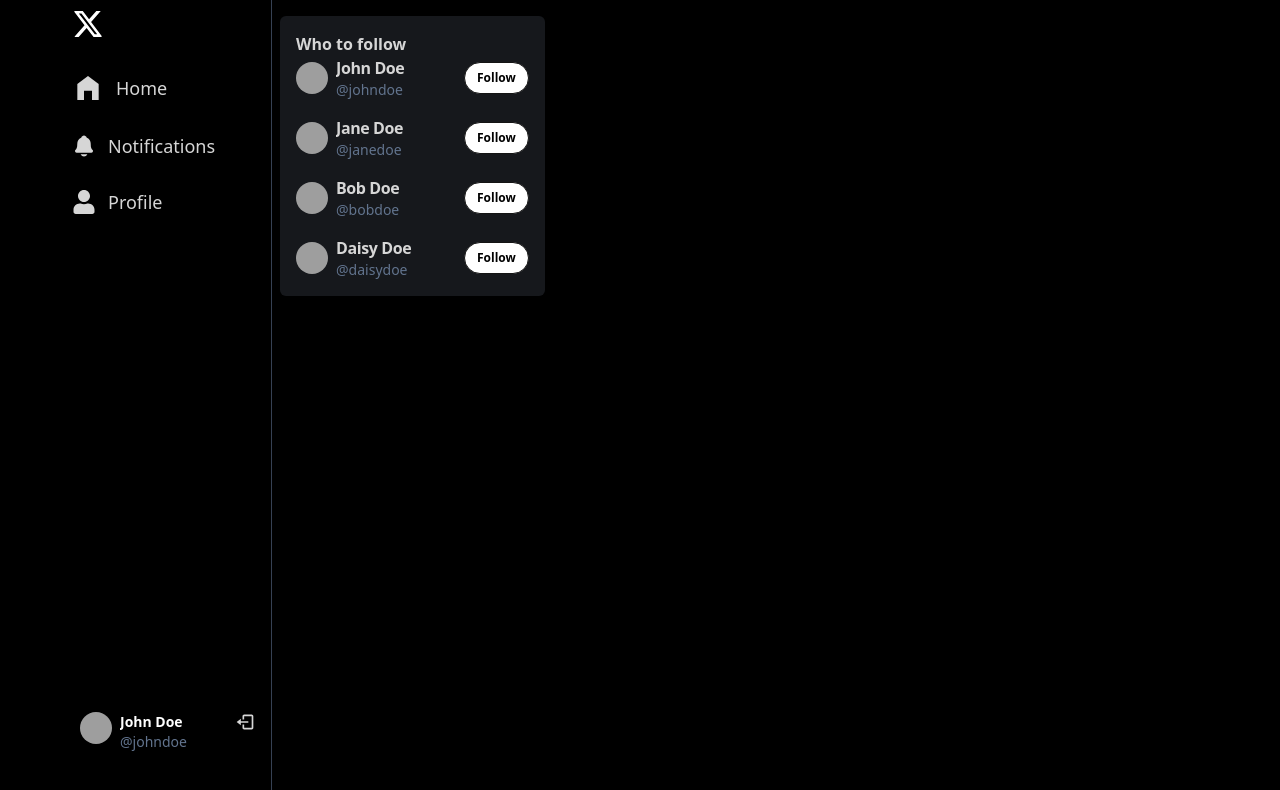
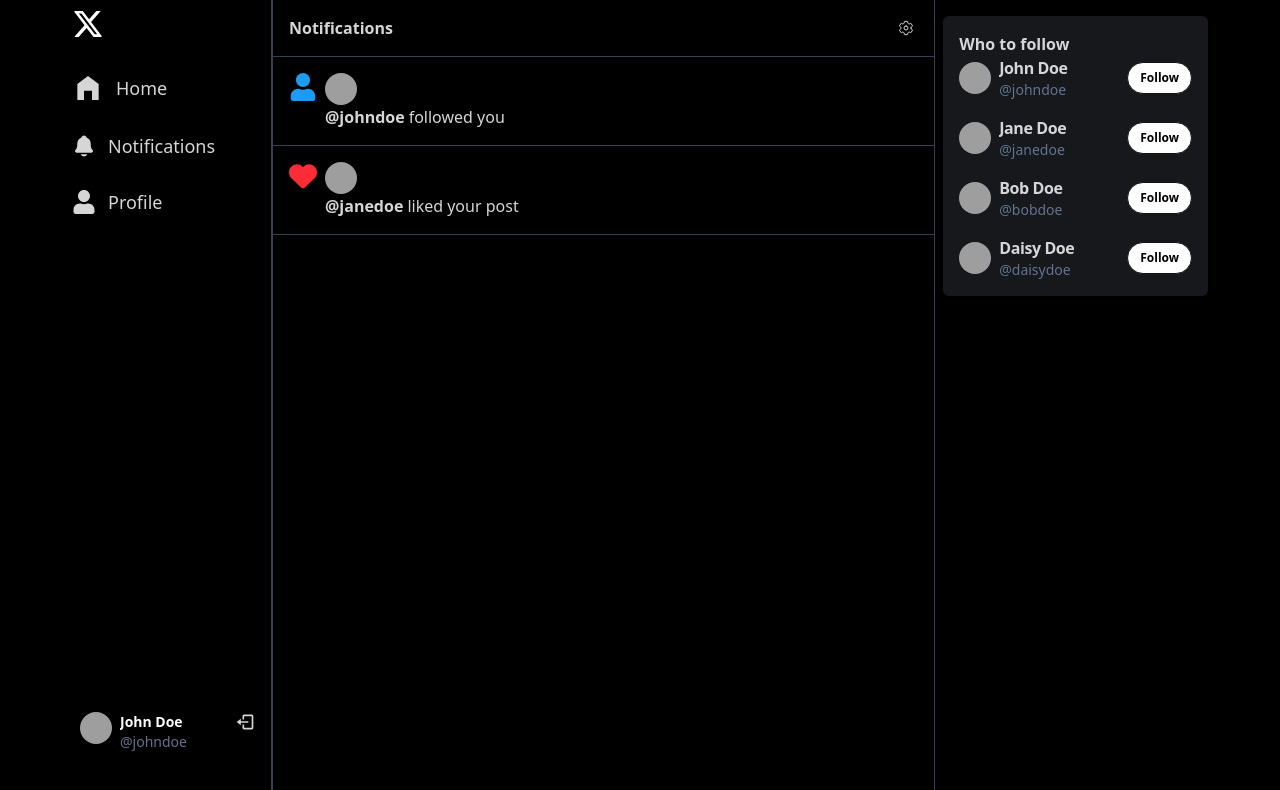
Before and after one commit to DoryFazna/twitter-clone, a React (Vite) app in the folder frontend/: page /notifications in a window 1280 px wide. Shown: the top 790 px of the page. Built offline with nearby package versions, Linux system fonts and the light colour scheme; grey boxes are pictures that could not be loaded.

Commit message:
Add Notifications component

```diff
--- a/frontend/src/App.jsx
+++ b/frontend/src/App.jsx
@@ -4,6 +4,7 @@
 import SignUpPage from "./pages/auth/signup/SignUpPage";
 import Sidebar from "./components/common/SideBar";
 import RightPanel from "./components/common/RightPanel";
+import NotificationPage from "./pages/notification/NotificationPage";
 
 function App() {
   return (
@@ -13,6 +14,7 @@
         <Route path="/" element={<HomePage />} />
         <Route path="/login" element={<LoginPage />} />
         <Route path="/signup" element={<SignUpPage />} />
+        <Route path="/notifications" element={<NotificationPage />} />
       </Routes>
       <RightPanel />
 
--- /dev/null
+++ b/frontend/src/components/common/LoadingSpinner.jsx
@@ -0,0 +1,6 @@
+const LoadingSpinner = ({ size = "md" }) => {
+	const sizeClass = `loading-${size}`;
+
+	return <span className={`loading loading-spinner ${sizeClass}`} />;
+};
+export default LoadingSpinner;
--- /dev/null
+++ b/frontend/src/pages/notification/NotificationPage.jsx
@@ -0,0 +1,83 @@
+import { Link } from "react-router-dom";
+import LoadingSpinner from "../../components/common/LoadingSpinner";
+
+import { IoSettingsOutline } from "react-icons/io5";
+import { FaUser } from "react-icons/fa";
+import { FaHeart } from "react-icons/fa6";
+
+const NotificationPage = () => {
+	const isLoading = false;
+	const notifications = [
+		{
+			_id: "1",
+			from: {
+				_id: "1",
+				username: "johndoe",
+				profileImg: "/avatars/boy2.png",
+			},
+			type: "follow",
+		},
+		{
+			_id: "2",
+			from: {
+				_id: "2",
+				username: "janedoe",
+				profileImg: "/avatars/girl1.png",
+			},
+			type: "like",
+		},
+	];
+
+	const deleteNotifications = () => {
+		alert("All notifications deleted");
+	};
+
+	return (
+		<>
+			<div className='flex-[4_4_0] border-l border-r border-gray-700 min-h-screen'>
+				<div className='flex justify-between items-center p-4 border-b border-gray-700'>
+					<p className='font-bold'>Notifications</p>
+					<div className='dropdown '>
+						<div tabIndex={0} role='button' className='m-1'>
+							<IoSettingsOutline className='w-4' />
+						</div>
+						<ul
+							tabIndex={0}
+							className='dropdown-content z-[1] menu p-2 shadow bg-base-100 rounded-box w-52'
+						>
+							<li>
+								<a onClick={deleteNotifications}>Delete all notifications</a>
+							</li>
+						</ul>
+					</div>
+				</div>
+				{isLoading && (
+					<div className='flex justify-center h-full items-center'>
+						<LoadingSpinner size='lg' />
+					</div>
+				)}
+				{notifications?.length === 0 && <div className='text-center p-4 font-bold'>No notifications 🤔</div>}
+				{notifications?.map((notification) => (
+					<div className='border-b border-gray-700' key={notification._id}>
+						<div className='flex gap-2 p-4'>
+							{notification.type === "follow" && <FaUser className='w-7 h-7 text-primary' />}
+							{notification.type === "like" && <FaHeart className='w-7 h-7 text-red-500' />}
+							<Link to={`/profile/${notification.from.username}`}>
+								<div className='avatar'>
+									<div className='w-8 rounded-full'>
+										<img src={notification.from.profileImg || "/avatar-placeholder.png"} />
+									</div>
+								</div>
+								<div className='flex gap-1'>
+									<span className='font-bold'>@{notification.from.username}</span>{" "}
+									{notification.type === "follow" ? "followed you" : "liked your post"}
+								</div>
+							</Link>
+						</div>
+					</div>
+				))}
+			</div>
+		</>
+	);
+};
+export default NotificationPage;
```
